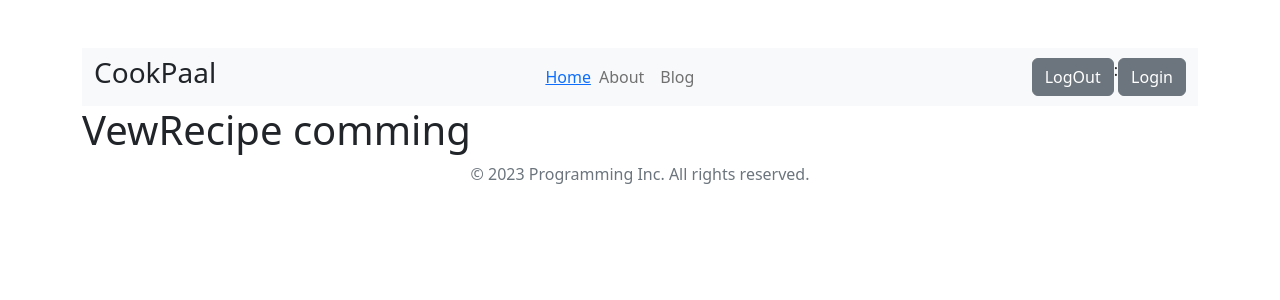
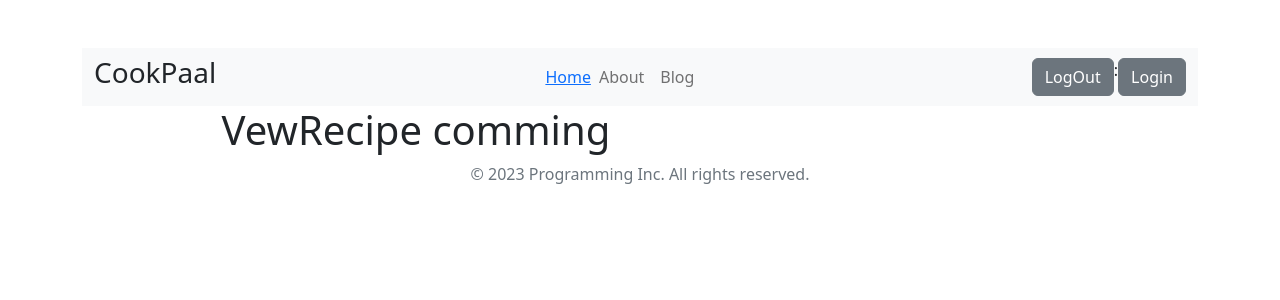
Before and after one commit to rashidulub/The-chef-recipes-client, a React (Vite) app: page /view/1 in a window 1280 px wide. Shown: the top 300 px of the page. Built offline with nearby package versions, Linux system fonts and the light colour scheme.

Commit message:
chef details page create

```diff
--- a/src/layoutes/VewRecipesLayoutes.jsx
+++ b/src/layoutes/VewRecipesLayoutes.jsx
@@ -14,6 +14,7 @@ const VewRecipesLayoutes = () => {
         <Container  className='mt-5'>
             <NavigationBar></NavigationBar>
             <Outlet></Outlet>
+
             <Footer></Footer>
         </Container>
     );
--- a/src/pages/VewRecipe/VewRecipe/VewRecipe.jsx
+++ b/src/pages/VewRecipe/VewRecipe/VewRecipe.jsx
@@ -2,7 +2,7 @@ import React from 'react';
 
 const VewRecipe = () => {
     return (
-        <div>
+        <div className='w-75 mx-auto'>
             <h1>VewRecipe comming</h1>
 
         </div>
```
